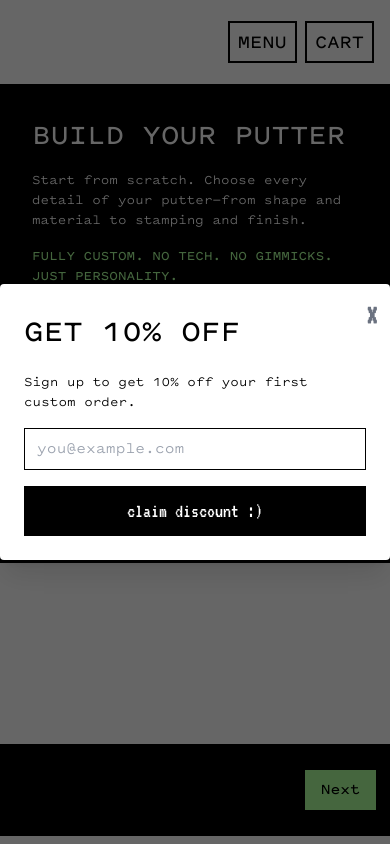
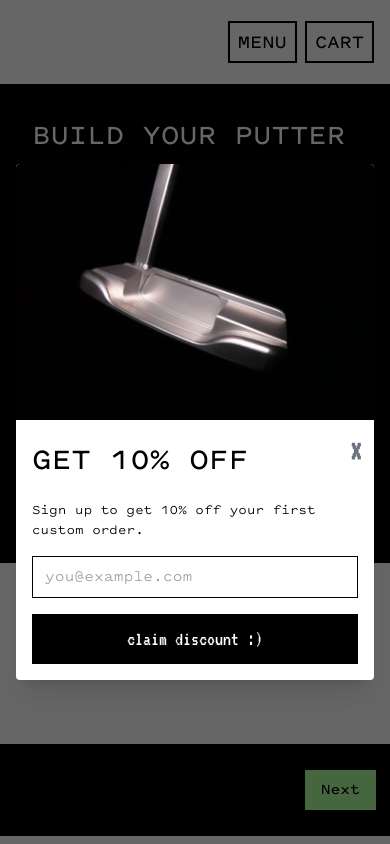
Before and after one commit to taylorturski/happy-daze-storefront, a Next.js app: page /build-your-putter in a window 390 px wide. Built offline with nearby package versions, Linux system fonts and the light colour scheme.

Commit message:
update popup img and make mobile responsive

```diff
--- a/components/EmailPopup.tsx
+++ b/components/EmailPopup.tsx
@@ -54,18 +54,18 @@ export default function EmailPopup() {
 
   return (
     <div className="fixed inset-0 z-50 flex items-center justify-center bg-black bg-opacity-60">
-      <div className="bg-white text-black w-full max-w-2xl flex rounded shadow-xl relative font-pitch overflow-hidden">
-        <div className="w-1/2 hidden md:flex items-center justify-center bg-black">
+      <div className="bg-white text-black w-full max-w-2xl mx-4 flex flex-col md:flex-row rounded shadow-xl relative font-pitch overflow-hidden">
+        <div className="w-full md:w-1/2 h-64 md:h-auto flex items-center justify-center bg-black">
           <Image
-            src="/email-modal-img.JPG"
+            src="/email-modal-img-2.jpg"
             alt="Happy Daze Golf"
             width={300}
             height={300}
-            className="object-cover [object-position:center_20%] h-64 w-full"
+            className="object-cover w-full h-full"
           />
         </div>
 
-        <div className="w-full md:w-1/2 p-6 relative">
+        <div className="w-full md:w-1/2 p-4 md:p-6 relative">
           <button
             onClick={handleClose}
             className="absolute font-vt lowercase top-2 right-3 text-xl font-bold text-gray-500 hover:text-black">
--- a/components/MobileMenu.tsx
+++ b/components/MobileMenu.tsx
@@ -90,6 +90,9 @@ export default function MobileMenu() {
             <Link href="/custom-putters" onClick={() => setOpen(false)}>
               Custom Putters
             </Link>
+            <Link href="/merch" onClick={() => setOpen(false)}>
+              Merch
+            </Link>
             <Link href="/gallery" onClick={() => setOpen(false)}>
               Gallery
             </Link>
```
Also changed, not shown: public/email-modal-img-2.jpg (added), public/email-modal-img.JPG.
